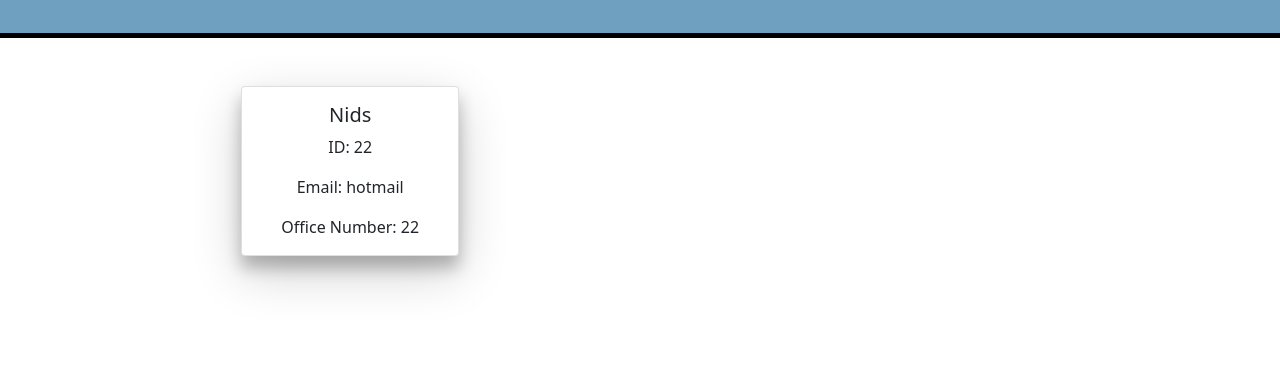
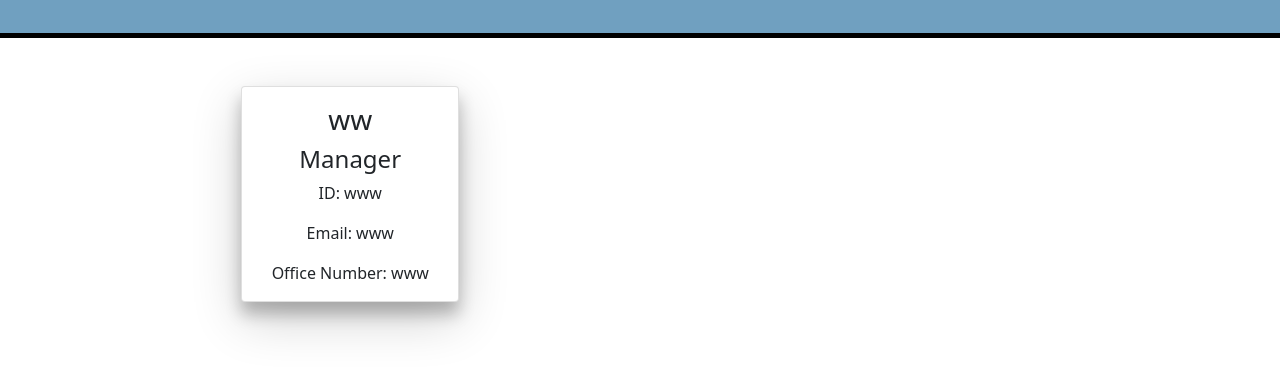
Before and after one commit to nidaqg/team-profile-generator, a website: page index.html in a window 1280 px wide. Shown: the part 83-456 px from the top of the page. Drawn offline with nearby package versions, Linux system fonts and the light colour scheme.

Commit message:
added getrole to cards rendering, added comments

```diff
--- a/index.html
+++ b/index.html
@@ -20,11 +20,12 @@
         <section class="col-lg-4">
         <section class="card m-4 teamCard">
         <section class="card-body">
-        <h5 class="card-title">Nids</h5>
-        <p class="card-text">ID: 22</p>
-        <p class="card-text">Email: hotmail</p>
+        <h3 class="card-title">ww</h3>
+        <h4 class="card-title">Manager</h4>
+        <p class="card-text">ID: www</p>
+        <p class="card-text">Email: www</p>
 
-        <p class="card-text">Office Number: 22</p>
+        <p class="card-text">Office Number: www</p>
         </section>
         </section>
         </section>
```
Also changed, not shown: index.js (+5 -5 lines), dist/renderedOutput.js.
